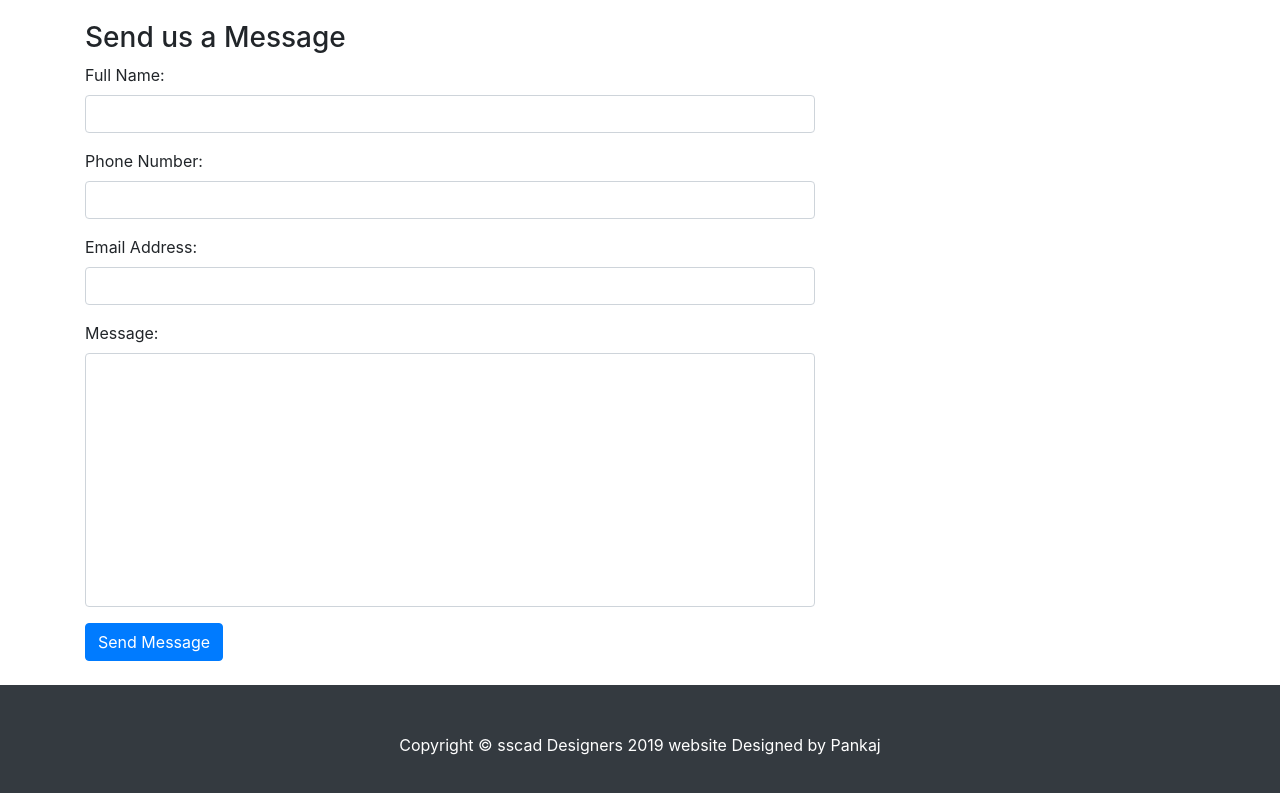
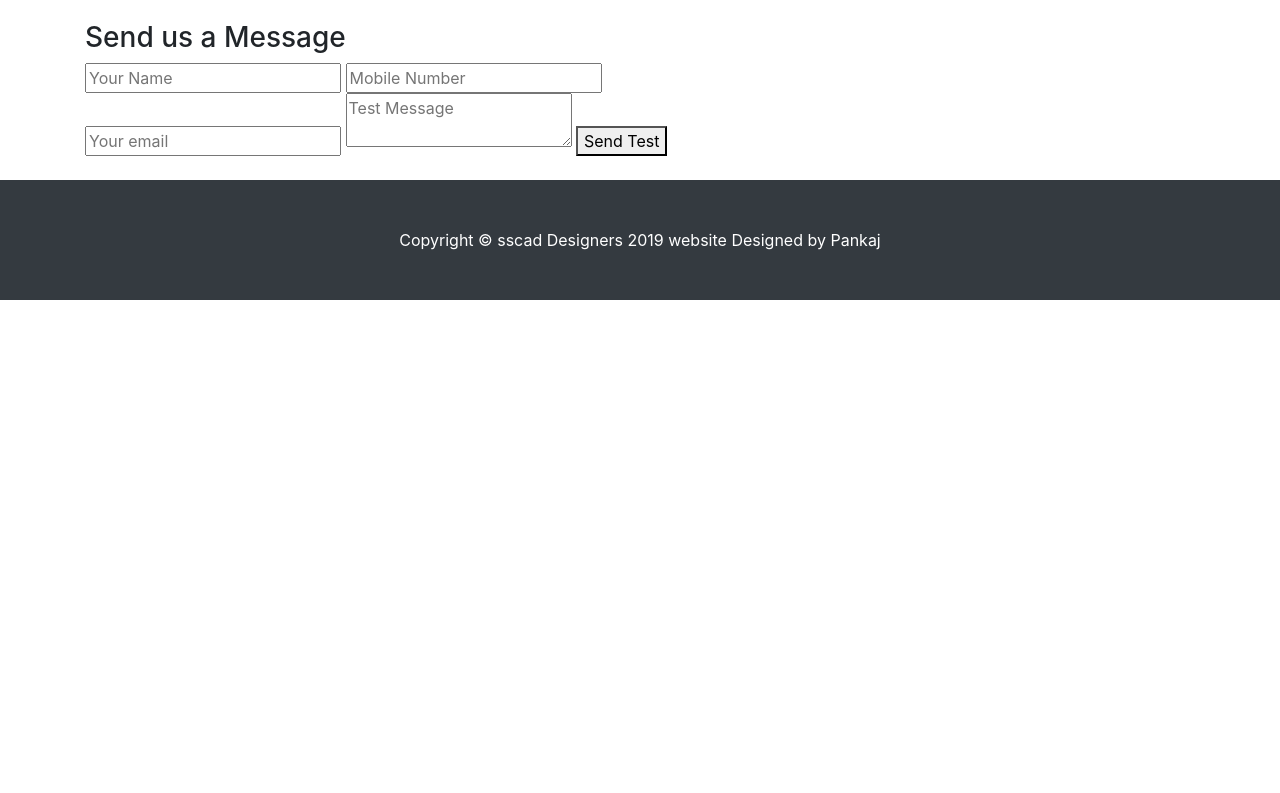
Before and after one commit to swapnilkathane/sscad.github.io, a website: page contact.html in a window 1280 px wide. Shown: the part 617-1410 px from the top of the page. After the commit the page ends 917 px from the top, so only its background shows below. Drawn offline with Linux system fonts and the light colour scheme.

Commit message:
Update contact.html

```diff
--- a/contact.html
+++ b/contact.html
@@ -96,36 +96,13 @@
       <div class="row">
         <div class="col-lg-8 mb-4">
           <h3>Send us a Message</h3>
-          <form method="POST" action="https://formspree.io/sscaddesigners@gmail.com" novalidate>
-            <div class="control-group form-group">
-              <div class="controls">
-                <label>Full Name:</label>
-                <input type="text" class="form-control" id="name" required data-validation-required-message="Please enter your name.">
-                <p class="help-block"></p>
-              </div>
-            </div>
-            <div class="control-group form-group">
-              <div class="controls">
-                <label>Phone Number:</label>
-                <input type="tel" class="form-control" id="phone" required data-validation-required-message="Please enter your phone number.">
-              </div>
-            </div>
-            <div class="control-group form-group">
-              <div class="controls">
-                <label>Email Address:</label>
-                <input type="email" class="form-control" id="email" required data-validation-required-message="Please enter your email address.">
-              </div>
-            </div>
-            <div class="control-group form-group">
-              <div class="controls">
-                <label>Message:</label>
-                <textarea rows="10" cols="100" class="form-control" id="message" required data-validation-required-message="Please enter your message" maxlength="999" style="resize:none"></textarea>
-              </div>
-            </div>
-            <div id="success"></div>
-            <!-- For success/fail messages -->
-            <button type="submit" class="btn btn-primary" id="sendMessageButton">Send Message</button>
-          </form>
+          <form method="POST" action="https://formspree.io/sscaddesigners@gmail.com">
+			<input type="Name" name="Name" placeholder="Your Name">
+			<input type="Number" name="Number" placeholder="Mobile Number">
+			<input type="email" name="email" placeholder="Your email">
+			<textarea name="message" placeholder="Test Message"></textarea>
+			<button type="submit">Send Test</button>
+		  </form>
         </div>
 
       </div>
```
